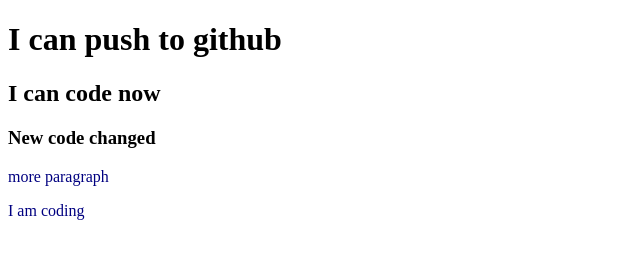
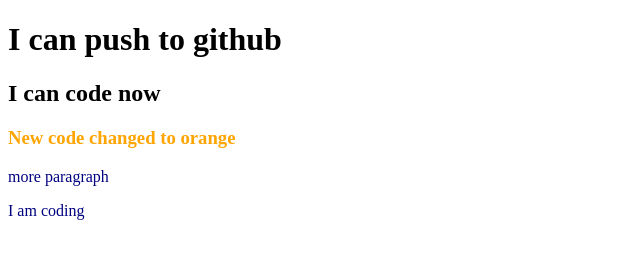
Before and after one commit to anshimi/my-second-repo, a plain HTML site: page index.html in a window 1280 px wide. Shown: the whole page, without its empty margins (0-640 px from the left). Drawn offline with Linux system fonts and the light colour scheme.

Commit message:
made orange

```diff
--- a/index.html
+++ b/index.html
@@ -12,7 +12,8 @@
 <body>
     <h1>I can push to github</h1>
     <h2>I can code now</h2>
-    <h3>New code changed</h3>
+    <h3>New code changed to orange
+    </h3>
     <p>more paragraph</p>
     <p>I am coding</p>
 
--- a/style.css
+++ b/style.css
@@ -1,3 +1,7 @@
 p {
     color: navy;
 }
+
+h3 {
+    color: orange;
+}
```
